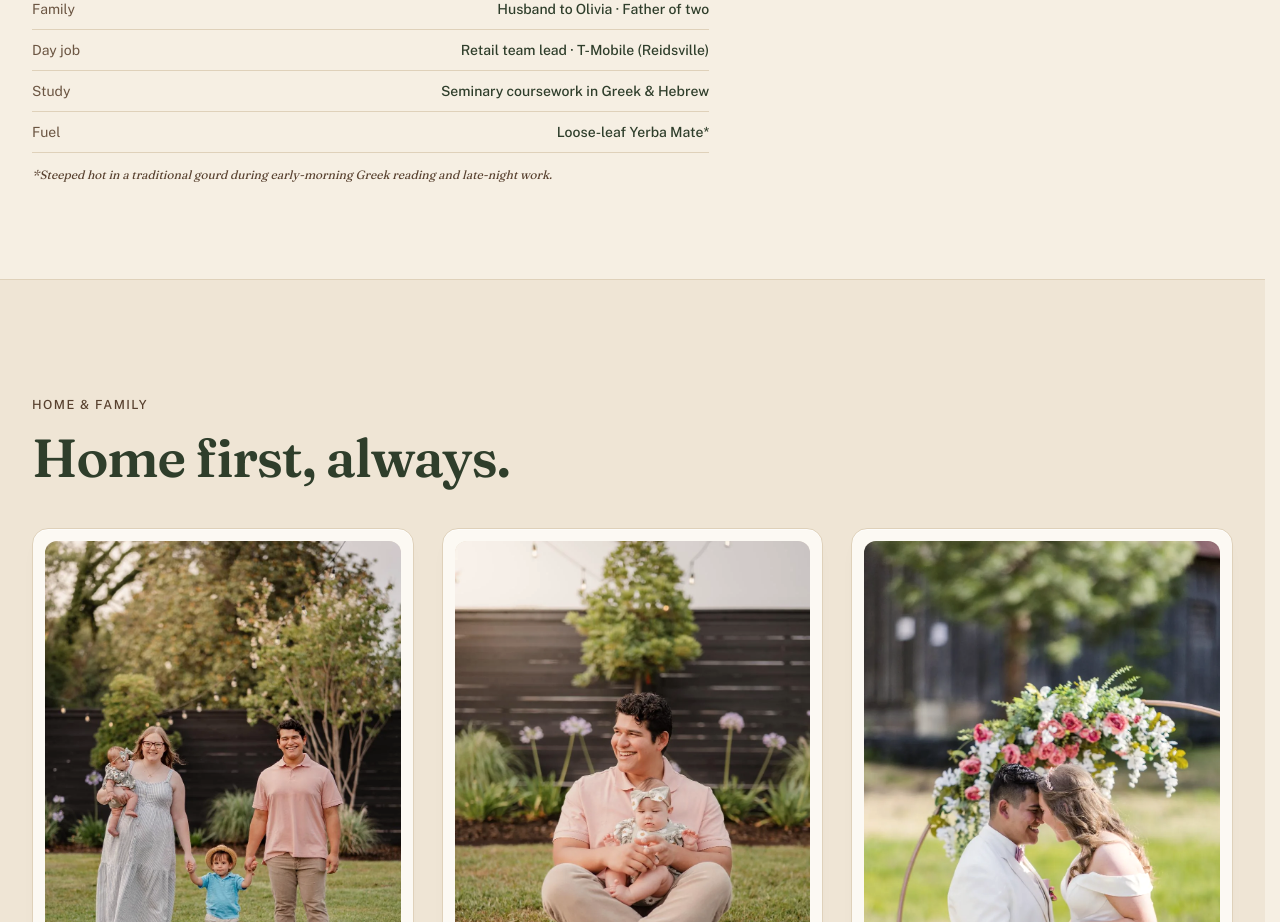
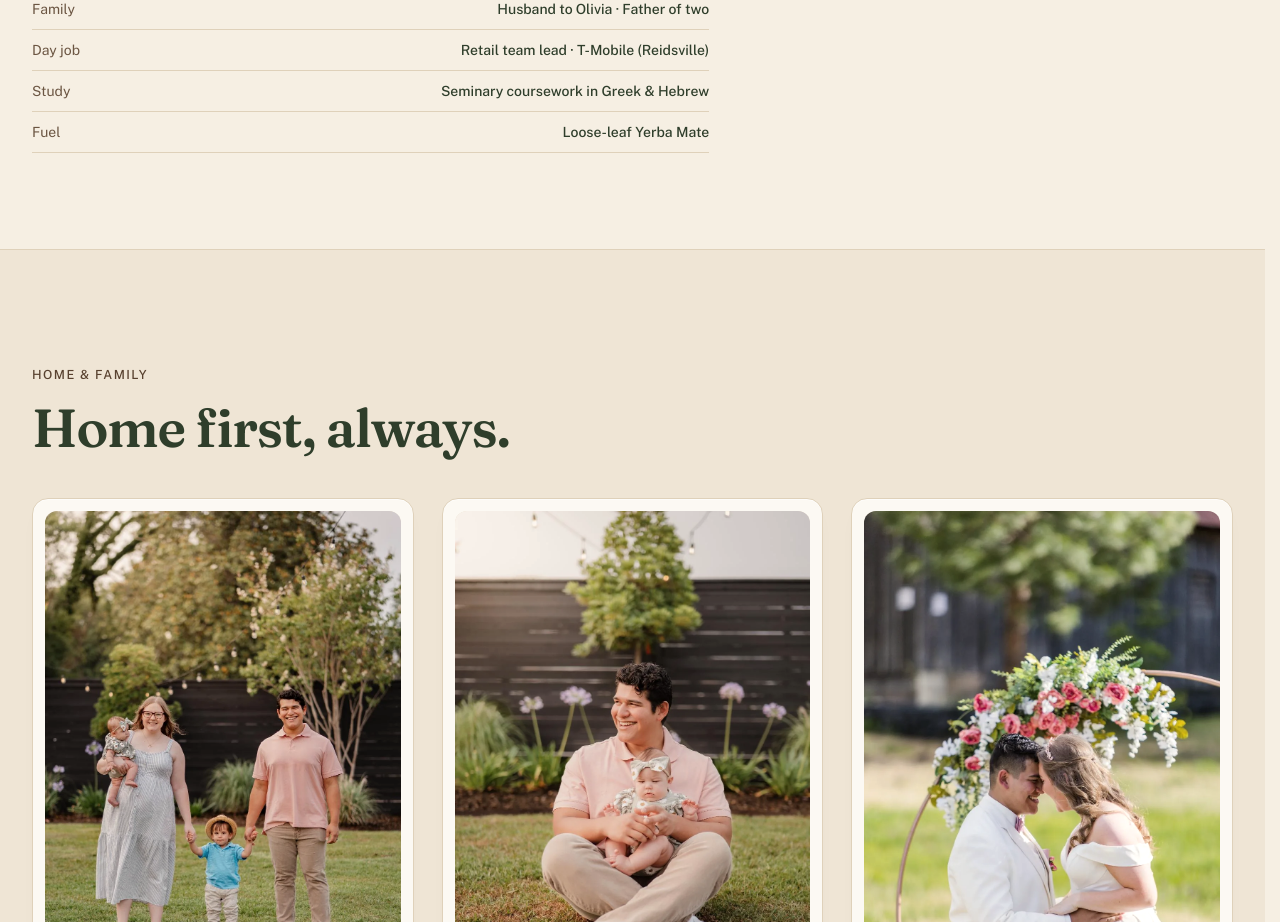
Before and after one commit to rardo711/rardo, a Next.js app: page /about in a window 1280 px wide. Shown: the part 860-1782 px from the top of the page. Built offline with nearby package versions, Linux system fonts and the light colour scheme.

Commit message:
Remove Yerba Mate footnote from About page

```diff
--- a/app/about/page.tsx
+++ b/app/about/page.tsx
@@ -43,7 +43,7 @@ const studioNotes = [
   { label: "Family", value: "Husband to Olivia · Father of two" },
   { label: "Day job", value: "Retail team lead · T-Mobile (Reidsville)" },
   { label: "Study", value: "Seminary coursework in Greek & Hebrew" },
-  { label: "Fuel", value: "Loose-leaf Yerba Mate*" },
+  { label: "Fuel", value: "Loose-leaf Yerba Mate" },
 ];
 
 const convictions = [
@@ -226,10 +226,6 @@ export default function About() {
                       </div>
                     ))}
                   </dl>
-                  <p className="mt-3.5 font-display text-xs italic text-ink-soft">
-                    *Steeped hot in a traditional gourd during early-morning
-                    Greek reading and late-night work.
-                  </p>
                 </div>
               </Reveal>
             </div>
```
